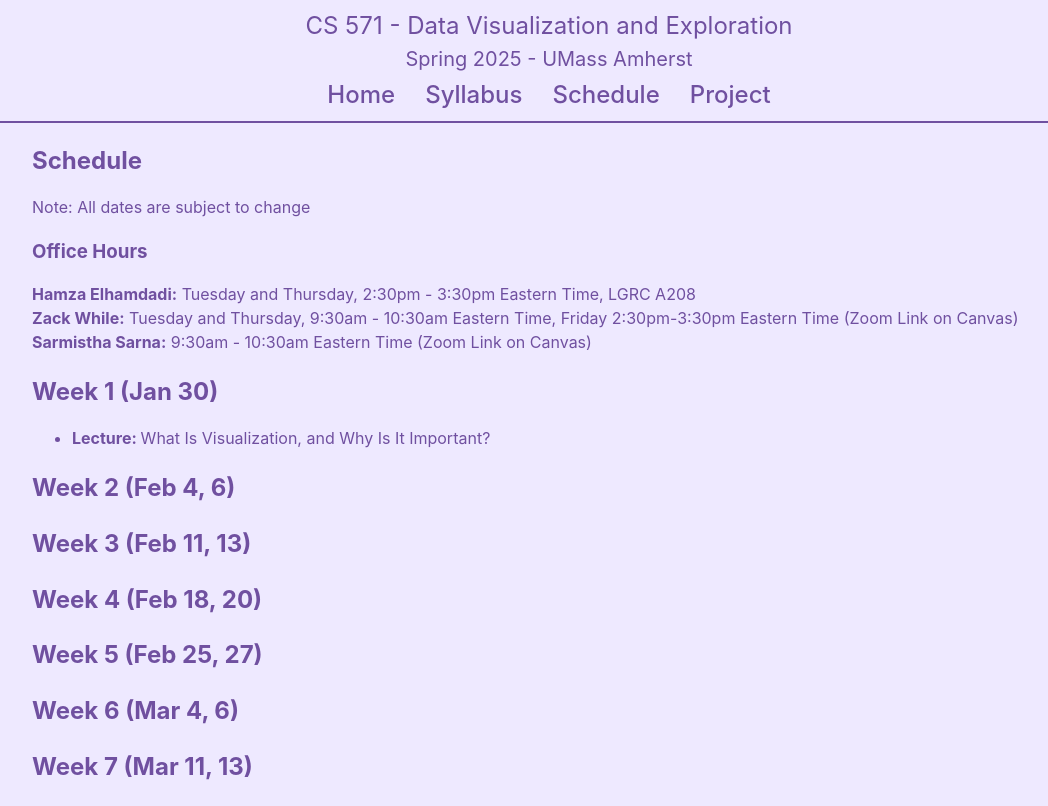
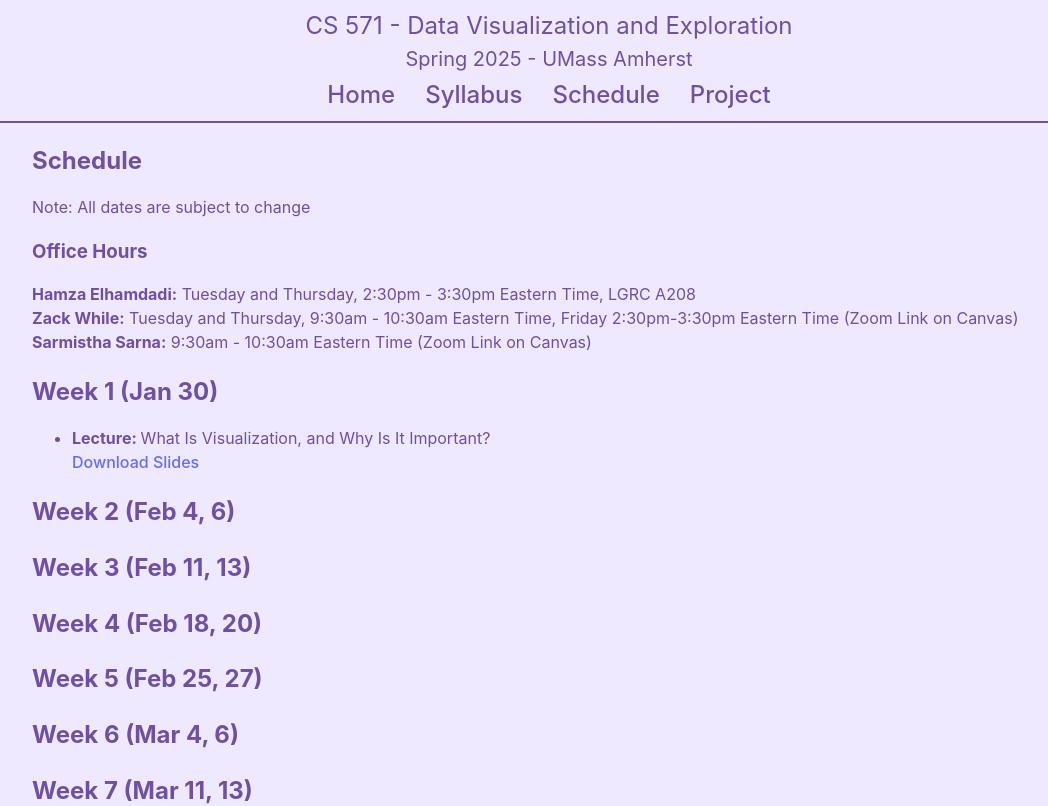
Before and after one commit to hamza-elhamdadi/cs-571-spring-2025, a React (Vite) app: page /#/schedule in a window 1280 px wide. Shown: the top 806 px of the page, without its empty margins (96-1144 px from the left). Built offline with nearby package versions, Linux system fonts and the light colour scheme.

Commit message:
added week 1 slides

```diff
--- a/src/Schedule.jsx
+++ b/src/Schedule.jsx
@@ -2,6 +2,22 @@ import NavBarMain from './NavBarMain';
 import './App.css';
 
 function Schedule() {
+  const downloadPdf = (filename, downloadname) => {
+    console.log(filename, downloadname)
+
+    fetch(filename).then((res) => {
+      res.blob().then((blob) => {
+        const fileURL = window.URL.createObjectURL(blob);
+
+        let link = document.createElement('a');
+        link.href = fileURL;
+        link.download = downloadname;
+
+        link.click();
+      })
+    })
+  }
+
   return (
     <>
       <NavBarMain />
@@ -21,7 +37,13 @@ function Schedule() {
 
         <h2 className='section-header'>Week 1 (Jan 30)</h2>
         <ul>
-          <li><b>Lecture: </b> What Is Visualization, and Why Is It Important?</li>
+          <li>
+            <b>Lecture: </b> What Is Visualization, and Why Is It Important?
+            <br />
+            <a onClick={() => {
+              downloadPdf('slides/week_1_slides.pdf', 'CS 571 - Week 1 Slides - What Is Visualization and Why Is It Important.pdf')
+            }}>Download Slides</a>
+          </li>
           {/* <li>
             <b>Supplemental Resources:</b>
             <ul>
--- a/src/main.jsx
+++ b/src/main.jsx
@@ -1,6 +1,7 @@
 import { StrictMode } from 'react'
 import { createRoot } from 'react-dom/client'
-import { HashRouter, Route, Routes} from "react-router-dom";
+import { HashRouter, Route, Routes } from "react-router-dom";
+import { Link } from "react-router";
 
 import './index.css'
 import App from './App.jsx'
```
Also changed, not shown: 1 other file (tests, documents, lock files or other folders).
